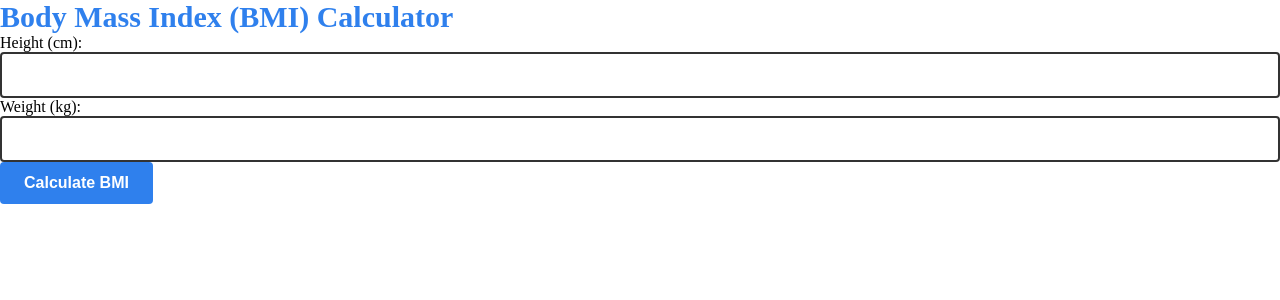
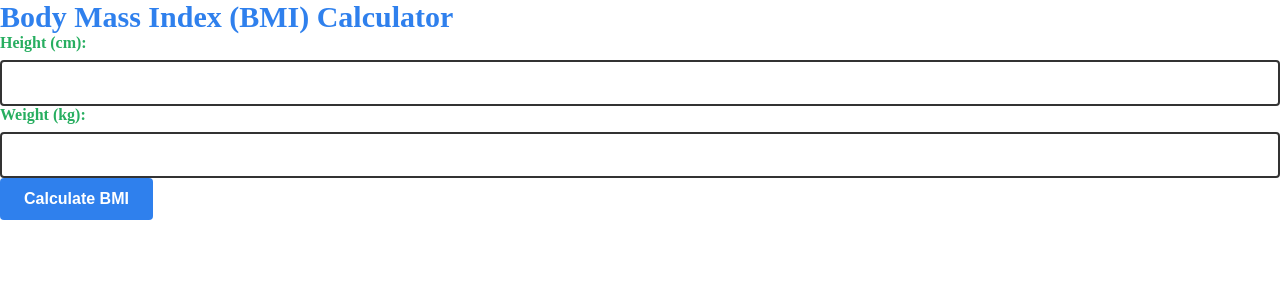
Before and after one commit to Pelani2/body-mass-index, a React (Create React App) app: page / in a window 1280 px wide. Shown: the top 300 px of the page. Built offline with nearby package versions, Linux system fonts and the light colour scheme.

Commit message:
styled label

```diff
--- a/src/components/BMICalculator/index.js
+++ b/src/components/BMICalculator/index.js
@@ -30,7 +30,9 @@ export default function BMICalculator() {
                 Body Mass Index (BMI) Calculator
             </Typography>
             <div>
-                <Label>
+                <Label
+                    className="secondary"
+                >
                     Height (cm):
                 </Label>
                 <Input
@@ -40,7 +42,9 @@ export default function BMICalculator() {
                 />
             </div>
             <div>
-                <Label>
+                <Label
+                    className="secondary"
+                >
                     Weight (kg):
                 </Label>
                 <Input
--- a/src/components/Label/index.js
+++ b/src/components/Label/index.js
@@ -1,9 +1,14 @@
 import React from "react";
 import PropTypes from "prop-types";
+import "./label-styles.scss";
 
-const Label = ({ children }) => {
+const Label = ({ children, className }) => {
+    const classNames = `Label ${className || ""}`;
+
     return(
-        <label>
+        <label
+            className={classNames}
+        >
             {children}
         </label>
     );
@@ -11,6 +16,7 @@ const Label = ({ children }) => {
 
 Label.propTypes = {
     children: PropTypes.node,
+    className: PropTypes.string
 };
 
 export default Label;
--- /dev/null
+++ b/src/components/Label/label-styles.scss
@@ -0,0 +1,21 @@
+@import "../../styles/colors.scss";
+
+.Label {
+    display: block;
+    font-size: 16px;
+    color: $textColor;
+    font-weight: bold;
+    margin-bottom: 8px;
+
+    &.primary {
+        color: $primaryColor;
+    }
+
+    &.secondary {
+        color: $secondaryColor;
+    }
+
+    &.small {
+        font-size: 14px;
+    }
+}
```
